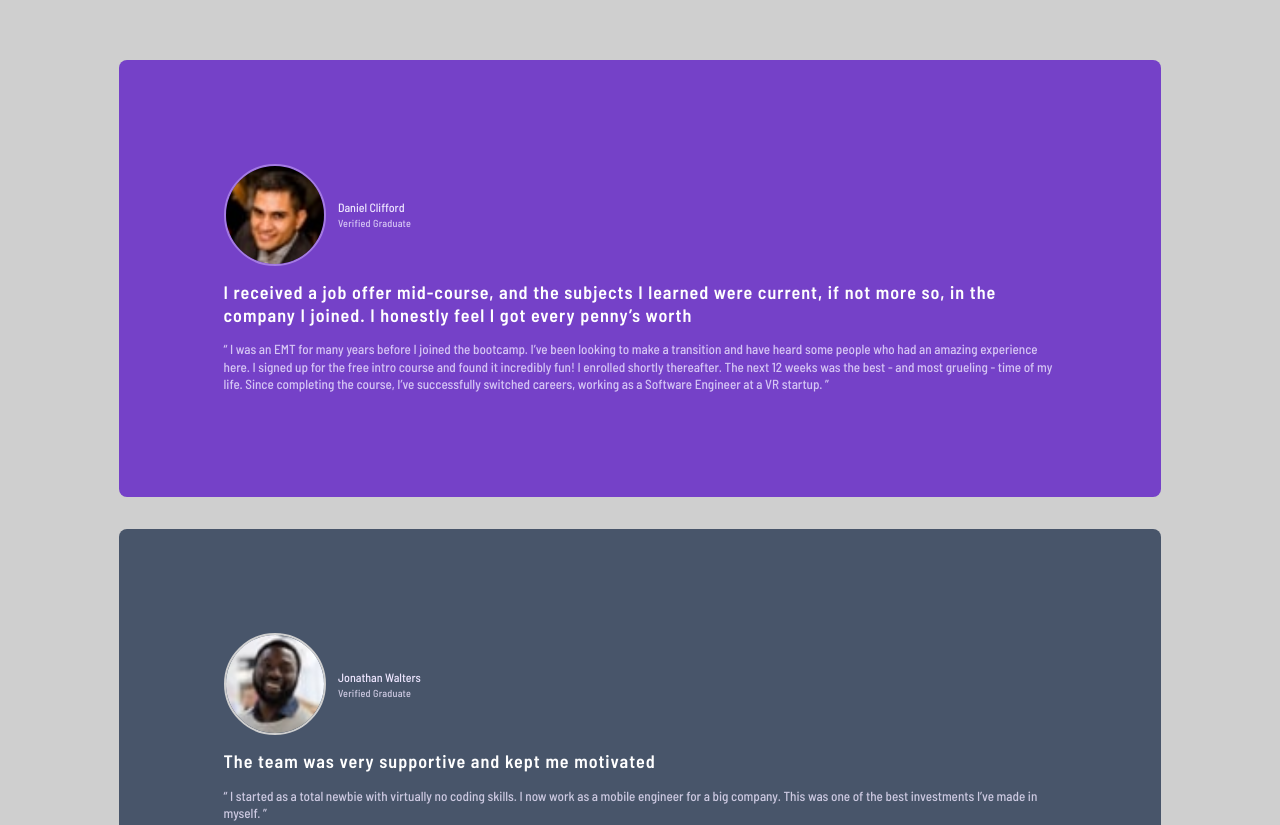
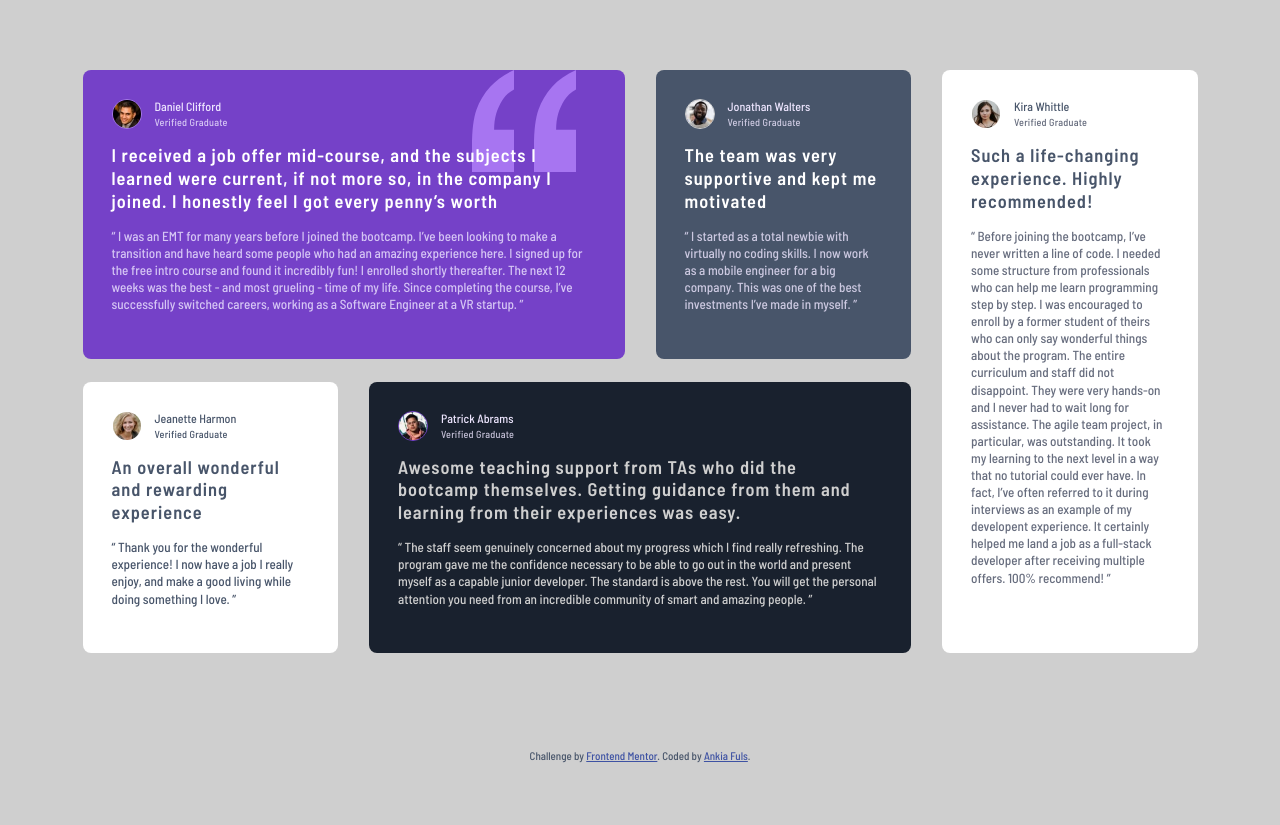
Before and after one commit to Ankia-Fuls/fem-testimonial-grid, a plain HTML site: page index.html in a window 1280 px wide. Shown: the part 186-1011 px from the top of the page. After the commit the page ends 980 px from the top, so only its background shows below. Drawn offline with Linux system fonts and the light colour scheme.

Commit message:
Rough First Draft Complete

```diff
--- a/styles.scss
+++ b/styles.scss
@@ -25,7 +25,7 @@ html {
 }
 
 html {
-    font-size: 12px;
+    font-size: 13px;
 }
 
 footer {
@@ -52,6 +52,8 @@ main {
     grid-template-columns: 100%;
     grid-template-rows: auto;
     gap: 2rem;
+    max-width: 52.92rem;
+    margin: 0 auto;
 }
 
 section {
@@ -60,6 +62,7 @@ section {
     border-radius: 0.5rem;
     max-height: 29.25rem;
     overflow-y: scroll;
+
 
     header {
         display: flex;
@@ -184,3 +187,70 @@ section {
         font-size: 16px;
     }
 }
+
+@media only screen and (min-width: 73.125rem) {
+
+    body {
+
+        padding: 0;
+    }
+
+    main {
+        max-width: 69.6875rem;
+        height: 36.4375rem;
+        width: 100%;
+        margin: 20% auto 5%;
+        grid-template-columns: repeat(4, 1fr);
+        grid-template-rows: auto auto;
+        gap: 1.4375rem 1.9375rem;
+    }
+
+    section {
+        max-height: 100%;
+        padding: 1.8125rem;
+
+        header {
+            gap: 0.8125rem;
+            margin-bottom: 0.9375rem;
+
+            img {
+                width: 1.875rem;
+                height: 1.875rem;
+                border-radius: 50%;
+                border: 0.0625rem solid var(--purple-300-2);
+            }
+        }
+    }
+
+    .testimonial {
+        font-size: 1.145rem;
+        letter-spacing: 0.0625rem;
+        margin-bottom: 0.9375rem;
+        line-height: 1.25;
+    }
+
+    .daniel {
+        grid-area: 1 / 1 / 2/ 3;
+        background-image: url(../images/bg-pattern-quotation.svg);
+        background-repeat: no-repeat;
+        background-position: right 11% top;
+        background-size: auto;
+    }
+
+    .jonathan {
+        grid-area: 1 / 3 / 2/ 4;
+    }
+
+    .jeanette {
+        grid-area: 2 / 1 / 3/ 2;
+    }
+
+    .patrick {
+        grid-area: 2 / 2 / 3/ 4;
+    }
+
+    .kira {
+        grid-area: 1 / 4 / 3/ 5;
+    }
+
+}
```
Also changed, not shown: css/styles.css, 1 other file.
